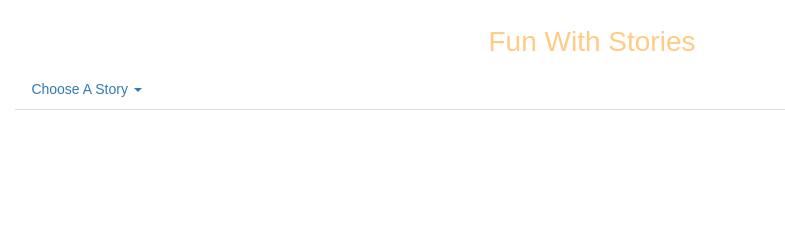
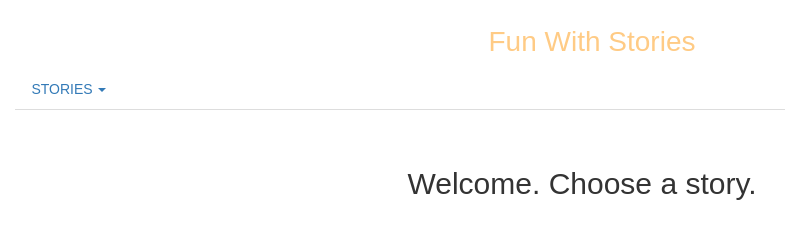
Before and after one commit to alonzoalden/funny_story, a plain HTML site: page index.html in a window 1280 px wide. Shown: the whole page, without its empty margins (48-833 px from the left). Drawn offline with nearby package versions, Linux system fonts and the light colour scheme; a web font is replaced by a local one.

Commit message:
updated index.html

```diff
--- a/index.html
+++ b/index.html
@@ -19,7 +19,7 @@
         <h1>Fun With Stories</h1>
           <ul class="nav nav-tabs">
            <li class="dropdown">
-             <a class="dropdown-toggle" data-toggle="dropdown" href="#">Choose A Story
+             <a class="dropdown-toggle" data-toggle="dropdown" href="#">STORIES
                <span class="caret"></span></a>
                <ul class="dropdown-menu" id="menu">
              </ul>
@@ -32,6 +32,7 @@
       </div>
         <div class="container">
           <div class="col-md-8 col-sm-8" id="Story-Here">
+            <center><h2>Welcome. Choose a story.</h2></center>
           </div>
         </div>
       </div>
```
